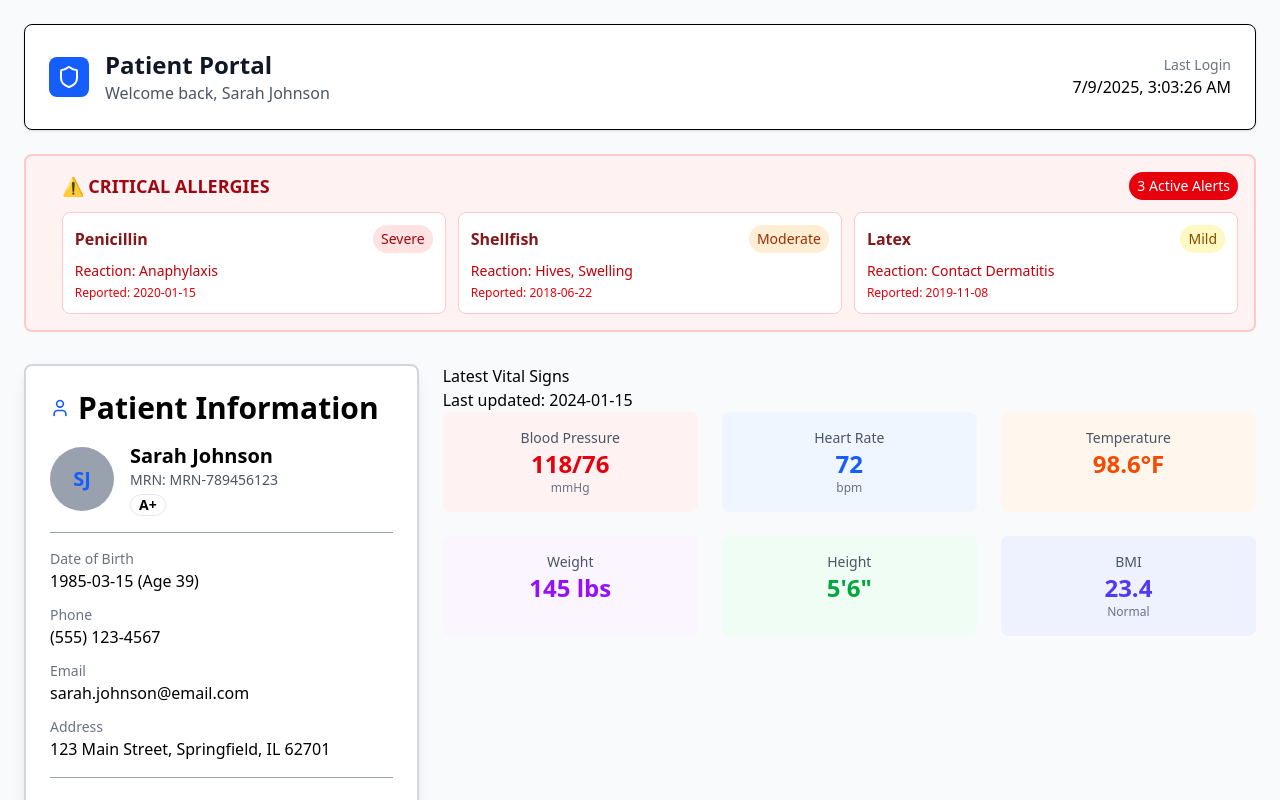
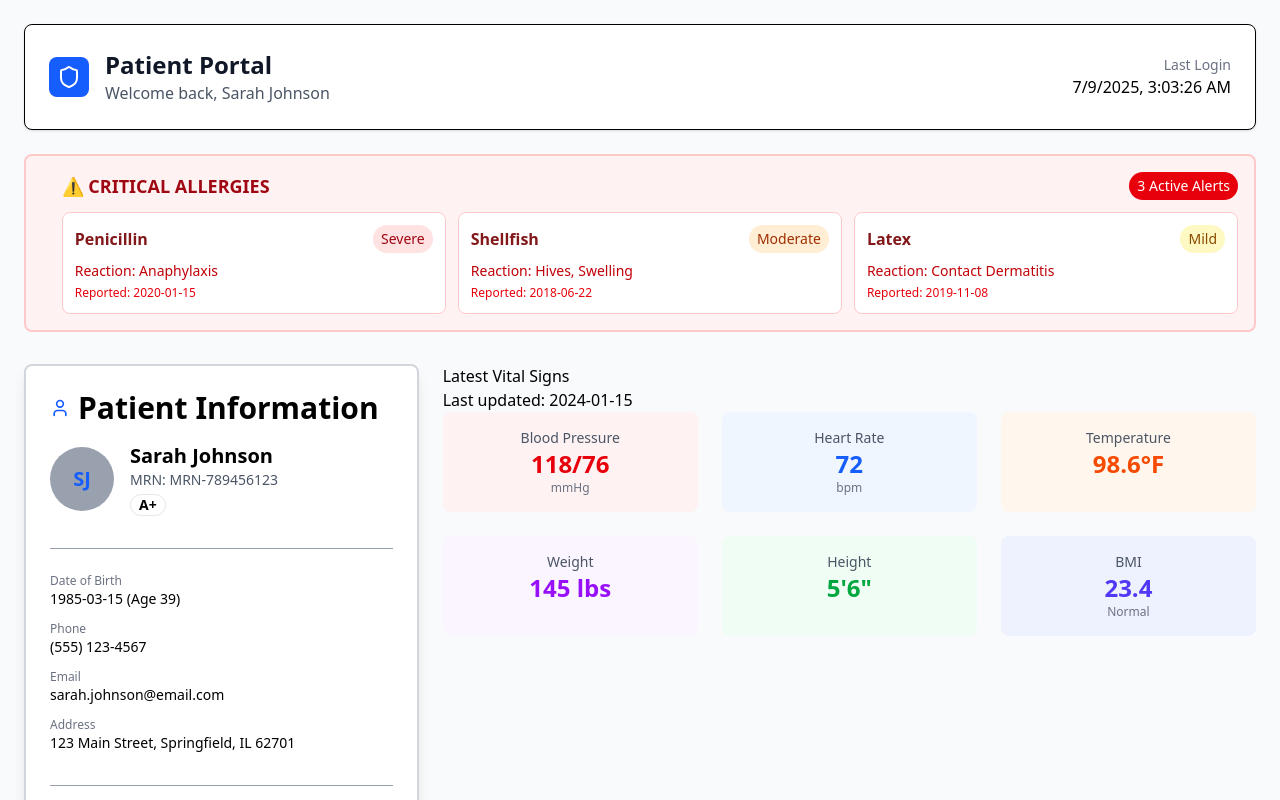
Before and after one commit to Walker-Gideon/Clinic-web, a React (Vite) app: page /patient in a window 1280 px wide. Shown: the top 800 px of the page. Built offline with nearby package versions, Linux system fonts and the light colour scheme.

Commit message:
created the patient personal info component

```diff
--- a/src/components/ui/Separator.jsx
+++ b/src/components/ui/Separator.jsx
@@ -1,3 +1,3 @@
 export default function Separator() {
-  return <div className="border-b border-gray-400" />;
+  return <div className="border-b border-gray-400 py-2" />;
 }
--- a/src/features/patient/patientMain/PatientSummary.jsx
+++ b/src/features/patient/patientMain/PatientSummary.jsx
@@ -6,6 +6,7 @@ import CardTitle from "../../../components/ui/card/CardTitle";
 import CardContent from "../../../components/ui/card/CardContent";
 import Separator from "../../../components/ui/Separator";
 import SummaryHeader from "./patientSummary/SummaryHeader";
+import PatientPersonalInfo from "./patientSummary/PatientPersonalInfo";
 
 export default function PatientSummary({ patientData }) {
   return (
@@ -21,43 +22,7 @@ export default function PatientSummary({ patientData }) {
         <CardContent className="space-y-4">
           <SummaryHeader patientData={patientData} />
           <Separator />
-
-          <div className="space-y-3">
-            <div className="flex items-center gap-3">
-              {/* <Calendar className="h-4 w-4 text-gray-500" /> */}
-              <div>
-                <p className="text-sm text-gray-500">Date of Birth</p>
-                <p className="font-medium">
-                  {patientData.dateOfBirth} (Age {patientData.age})
-                </p>
-              </div>
-            </div>
-
-            <div className="flex items-center gap-3">
-              {/* <Phone className="h-4 w-4 text-gray-500" /> */}
-              <div>
-                <p className="text-sm text-gray-500">Phone</p>
-                <p className="font-medium">{patientData.phone}</p>
-              </div>
-            </div>
-
-            <div className="flex items-center gap-3">
-              {/* <Mail className="h-4 w-4 text-gray-500" /> */}
-              <div>
-                <p className="text-sm text-gray-500">Email</p>
-                <p className="font-medium">{patientData.email}</p>
-              </div>
-            </div>
-
-            <div className="flex items-start gap-3">
-              {/* <MapPin className="mt-1 h-4 w-4 text-gray-500" /> */}
-              <div>
-                <p className="text-sm text-gray-500">Address</p>
-                <p className="font-medium">{patientData.address}</p>
-              </div>
-            </div>
-          </div>
-
+          <PatientPersonalInfo patientData={patientData} />
           <Separator />
 
           <div>
--- /dev/null
+++ b/src/features/patient/patientMain/patientSummary/PatientPersonalInfo.jsx
@@ -0,0 +1,45 @@
+export default function PatientPersonalInfo({ patientData }) {
+  const className = {
+    container: "flex items-center gap-3",
+    headings: "text-xs text-gray-500",
+    paragraph: "font-medium text-sm",
+  };
+
+  return (
+    <div className="space-y-3 pt-2">
+      <div className={className.container}>
+        {/* <Calendar className="h-4 w-4 text-gray-500" /> */}
+        <div>
+          <p className={className.headings}>Date of Birth</p>
+          <p className={className.paragraph}>
+            {patientData.dateOfBirth} (Age {patientData.age})
+          </p>
+        </div>
+      </div>
+
+      <div className={className.container}>
+        {/* <Phone className="h-4 w-4 text-gray-500" /> */}
+        <div>
+          <p className={className.headings}>Phone</p>
+          <p className={className.paragraph}>{patientData.phone}</p>
+        </div>
+      </div>
+
+      <div className={className.container}>
+        {/* <Mail className="h-4 w-4 text-gray-500" /> */}
+        <div>
+          <p className={className.headings}>Email</p>
+          <p className={className.paragraph}>{patientData.email}</p>
+        </div>
+      </div>
+
+      <div className="flex items-start gap-3">
+        {/* <MapPin className="mt-1 h-4 w-4 text-gray-500" /> */}
+        <div>
+          <p className={className.headings}>Address</p>
+          <p className={className.paragraph}>{patientData.address}</p>
+        </div>
+      </div>
+    </div>
+  );
+}
```
